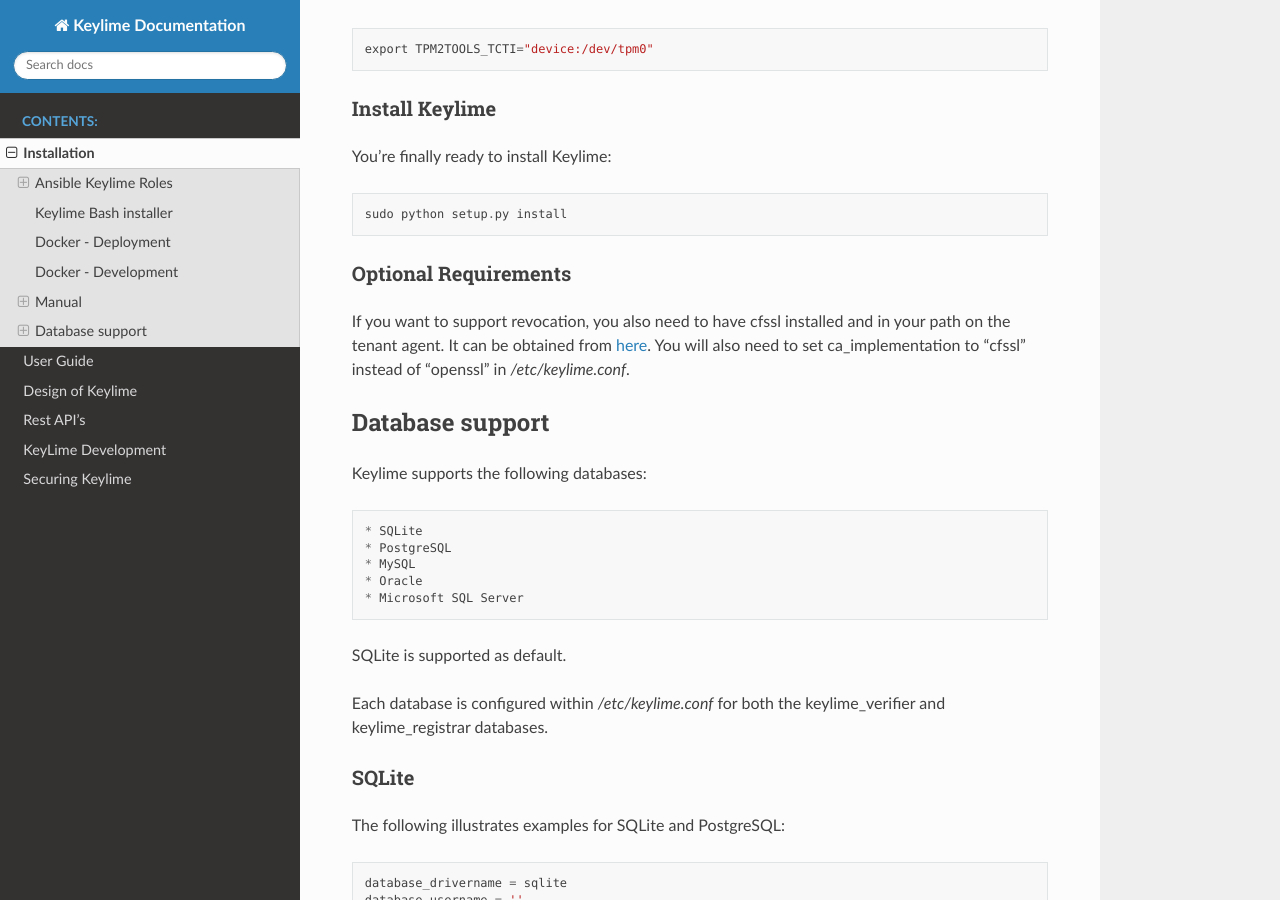
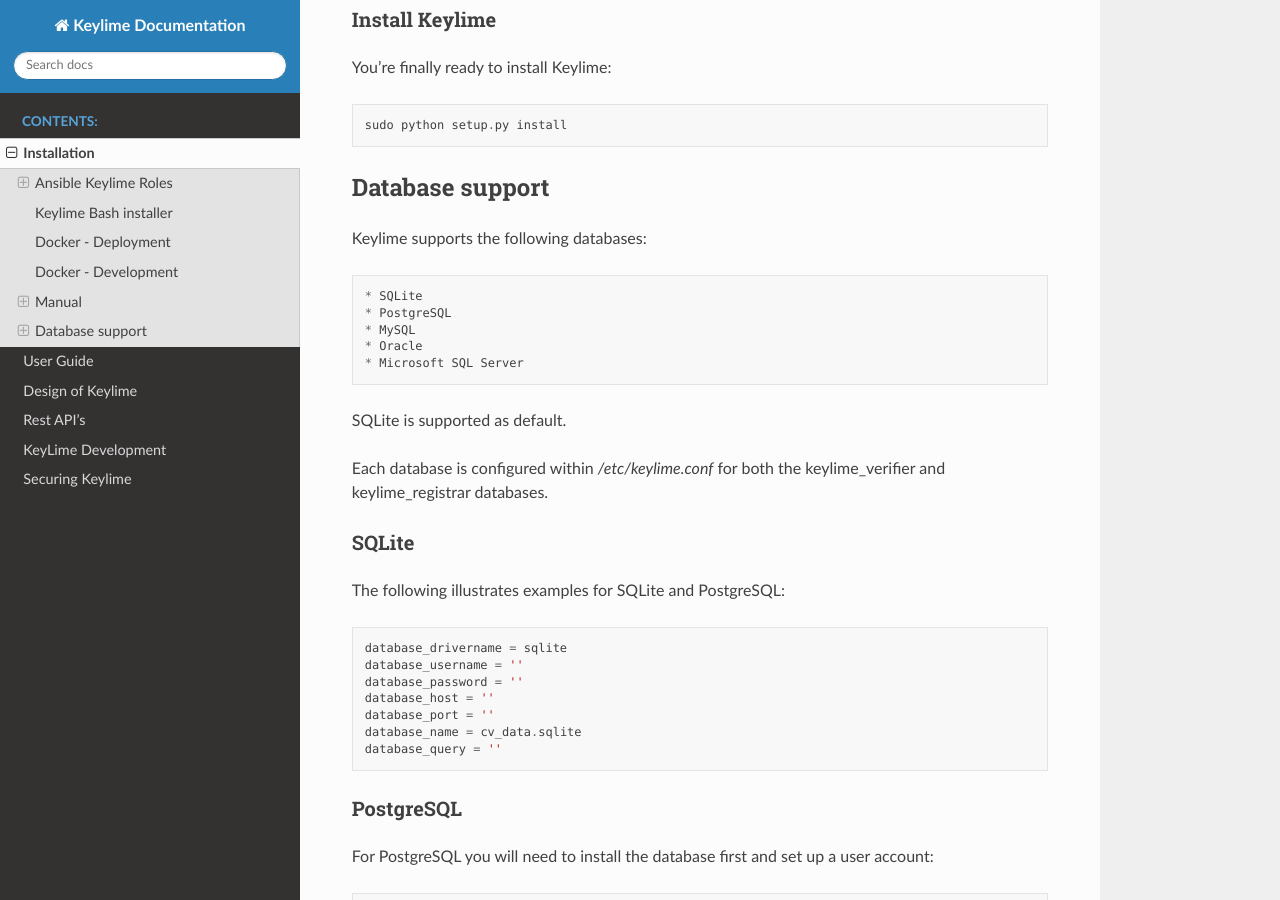
Before and after one commit to keylime/keylime, a Sphinx documentation site: the page built from docs/installation.rst, in a window 1280 px wide and 900 px high, scrolled down 4428 px. Built offline with Sphinx 7.4.7 and the Read the Docs theme 2.0.0, drawn with Linux system fonts in a browser that asks for light colours; some of the changed text lies outside the part shown.

Commit message:
Remove CFSSL leftovers
As CFSSL support has been removed, let's remove some related leftovers.

Signed-off-by: Sergio Correia <scorreia@redhat.com>

```diff
--- a/docs/installation.rst
+++ b/docs/installation.rst
@@ -98,15 +98,12 @@
     Usage: ./installer.sh [option...]
     Options:
     -k              Download Keylime (stub installer mode)
-    -o              Use OpenSSL instead of CFSSL
     -t              Create tarball with keylime_agent
     -m              Use modern TPM 2.0 libraries (vs. TPM 1.2)
     -s              Install TPM in socket/simulator mode (vs. chardev)
     -p PATH         Use PATH as Keylime path
     -h              This help info
 
-Note that CFSSL is required if you want to support revocation. As noted above, do not use
-the TPM emulator option `-s` in production systems.
 
 Docker - Deployment
 --------------------
@@ -221,13 +218,6 @@
     sudo python setup.py install
 
 
-Optional Requirements
-~~~~~~~~~~~~~~~~~~~~~
-
-If you want to support revocation, you also need to have cfssl installed and in your
-path on the tenant agent.  It can be obtained from `here <https://github.com/cloudflare/cfssl>`_.  You
-will also need to set ca_implementation to "cfssl" instead of "openssl" in `/etc/keylime.conf`.
-
 Database support
 ---------------------
 
--- a/keylime.conf
+++ b/keylime.conf
@@ -616,11 +616,6 @@
 # You can then use keylime_ca -c listen -n ca/RevocationNotifier-cert.crt
 cert_crl_dist=http://localhost:38080/crl
 
-# If the provider for certificate generation is "CFSSL", then the HTTP-based
-# API server will run at this address and port.
-cfssl_ip = 127.0.0.1
-cfssl_port = 8888
-
 #=============================================================================
 # GLOBAL LOGGING CONFIGURATION
 #=============================================================================
```
Also changed, not shown: README.md (+0 -9 lines), 1 other file.
